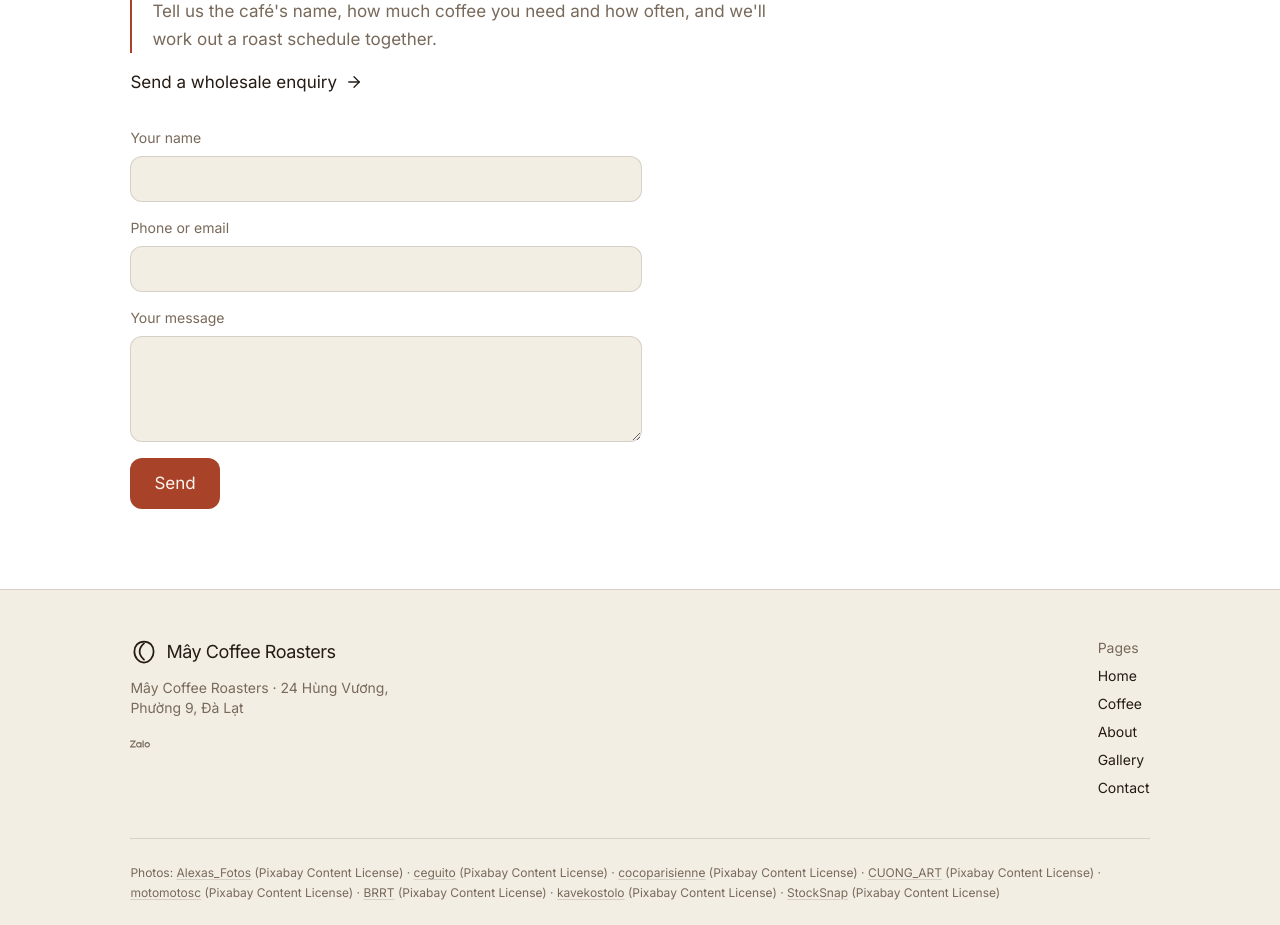
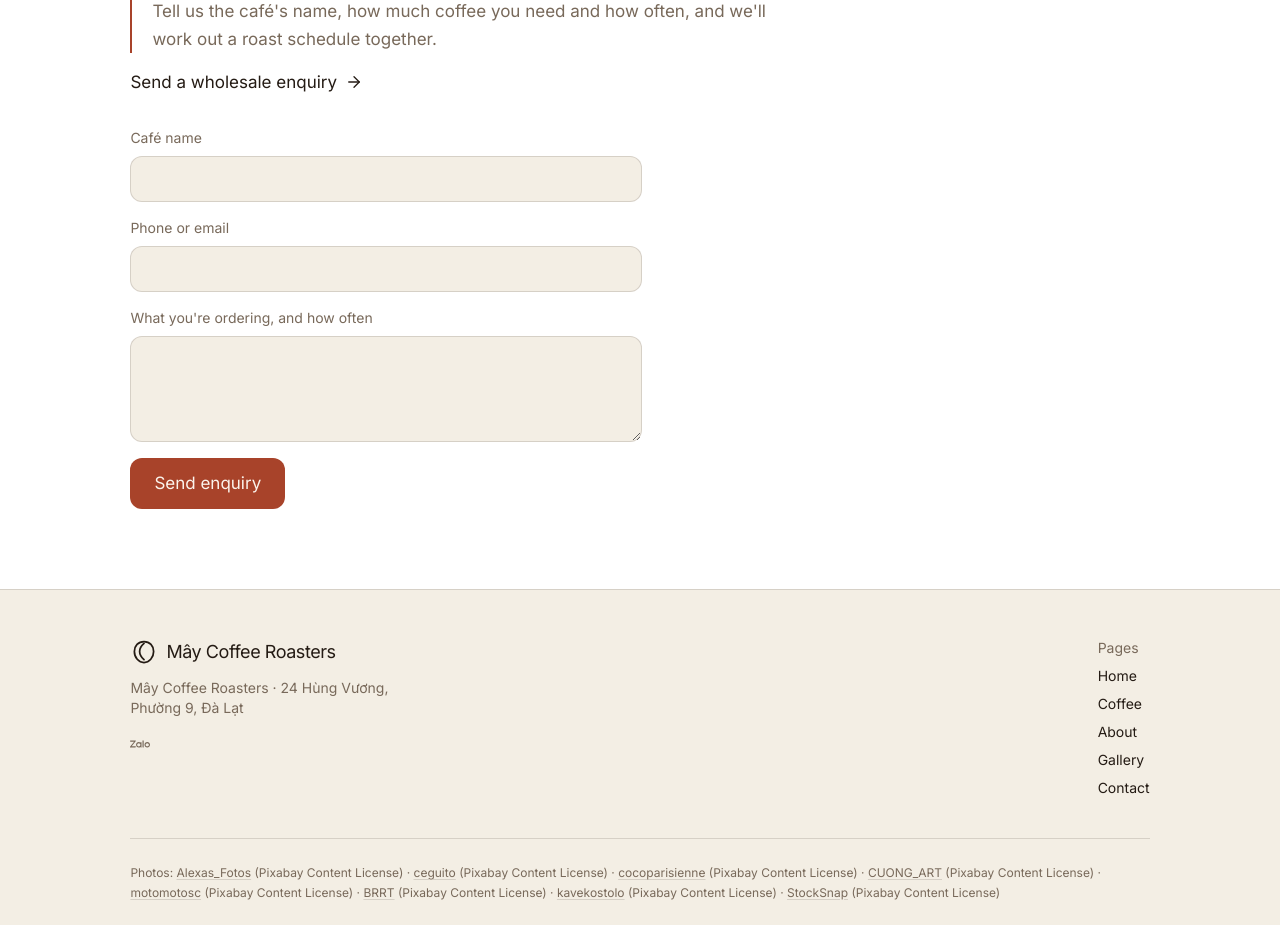
Before and after one commit to ThanhNV121097/project-680ba2c2, a React (Vite) app in the folder code/frontend/: page /contact in a window 1280 px wide. Shown: the part 1100-2025 px from the top of the page. Built offline with nearby package versions, Linux system fonts and the light colour scheme.

Commit message:
chore: edit code/frontend/src/pages/Contact.tsx

```diff
--- a/code/frontend/src/pages/Contact.tsx
+++ b/code/frontend/src/pages/Contact.tsx
@@ -85,7 +85,7 @@ export default function Contact() {
             <Icon name="arrow" size={18} />
           </a>
           <div id="wholesale-form" className="mt-8 max-w-lg">
-            <ContactForm idPrefix="wholesale" testId="wholesale-form" submitTestId="wholesale-submit" />
+            <ContactForm idPrefix="wholesale" testId="wholesale-form" submitTestId="wholesale-submit" contentKey="contact.wholesaleForm" />
           </div>
         </div>
       </motion.section>
```
